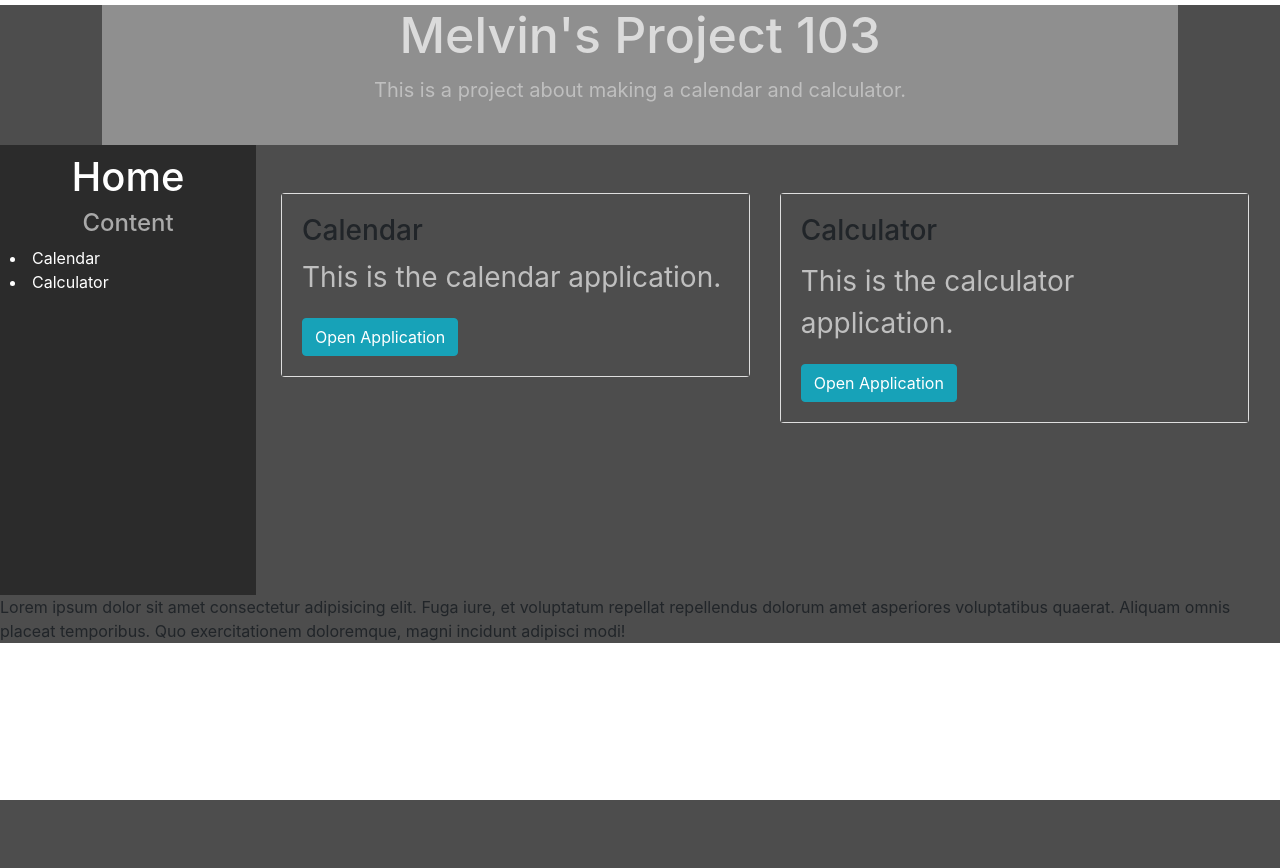
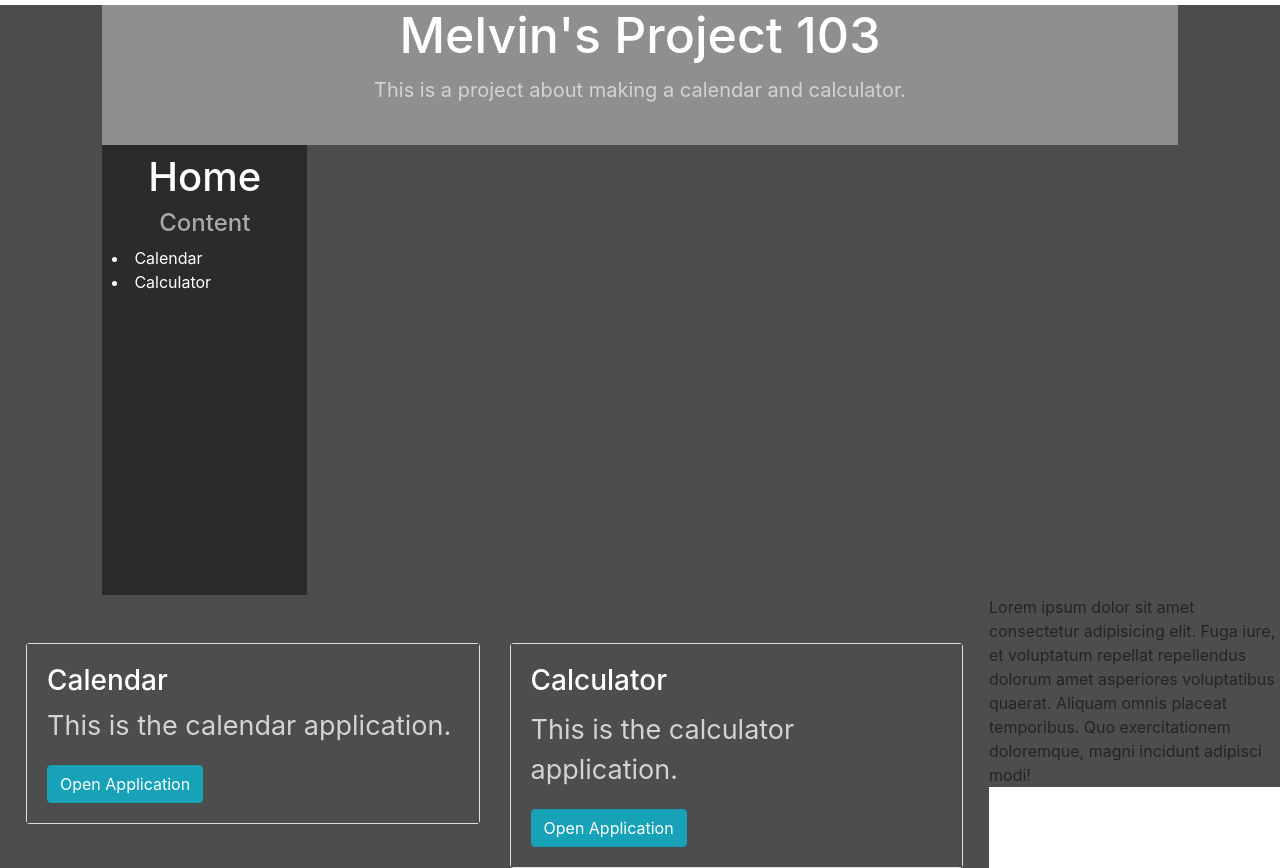
Before and after one commit to AB-TRAINING/project103-melvin, a PHP site: page / in a window 1280 px wide. Before the commit the page ends 800 px from the top, so only its background shows below. Run offline with PHP 8.4, Linux system fonts and the light colour scheme.

Commit message:
Rearrange and add footer style

```diff
--- a/assets/css/style.css
+++ b/assets/css/style.css
@@ -1,12 +1,12 @@
 * {box-sizing: border-box;}
 ul {list-style-type: none;}
 body {font-family: Verdana, sans-serif;}
-h1{color: #dbdbdb}
-p{color: #bfbfbf}
+h1, h3{color: white}
+p{color: #d3d3d3}
 h4{color: #ffffff; text-align: center;}
 
 .body{
-  background-color: #4d4d4d;
+  background-color: white;
   height: auto;
   width: 84%;
 }
@@ -37,20 +37,20 @@ h4{color: #ffffff; text-align: center;}
   background-color: white;
   overflow: hidden;
   width: 84%;
-  margin: auto;
+  margin-left: auto;
+  margin-right: auto;
 }
 
 /* SIDEBAR */
 .sidebar {
-  width: 20%;
+  width: 16%;
   height: 450px;
-  position: relative;
+  position: flex;
   background: rgb(43, 43, 43);
   overflow-x: hidden;
   padding: 8px 0;
   float:left;
-
-  /*display: flex;*/
+  margin-left: 8%;
 }
 
 .sidebar li{
@@ -74,6 +74,13 @@ h4{color: #ffffff; text-align: center;}
   float: center;
 }
 
+.main{
+  float: left; /* Same width as the sidebar + left position in px */
+  font-size: 27px; /* Increased text to enable scrolling */
+  padding: 0px 11px;
+  background-color: #4d4d4d;
+}
+
 div {
   background-color: #4d4d4d;
 }
@@ -87,15 +94,13 @@ div {
 }
 
 /* FOOTER */
-.footer {
+footer {
+  clear:both;
+  padding: 10px;
+  background-color: #ffffff;
+  color:black;
   width: 100%;
   height: 70px;
   margin: auto;
   margin-top: 15px;
 }
-
-.main{
-  float: left; /* Same width as the sidebar + left position in px */
-  font-size: 28px; /* Increased text to enable scrolling */
-  padding: 0px 10px;
-}
```
